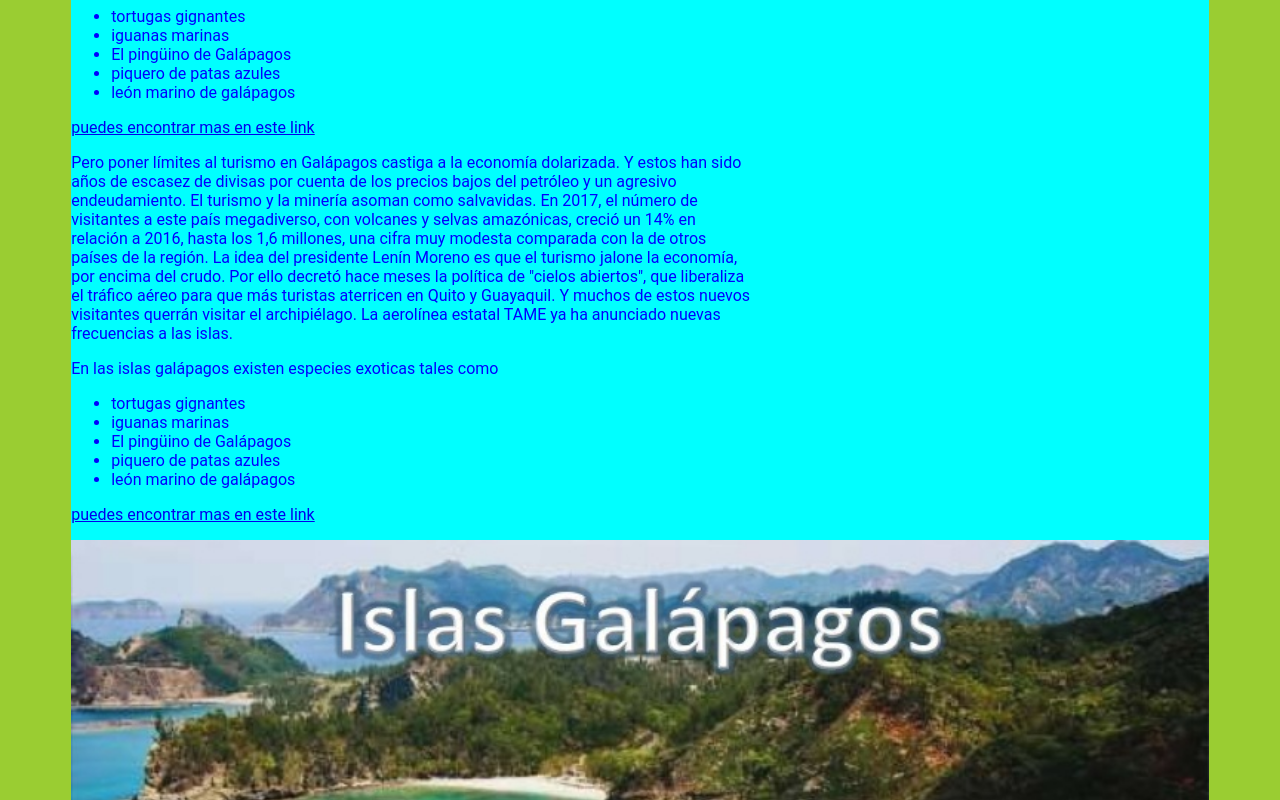
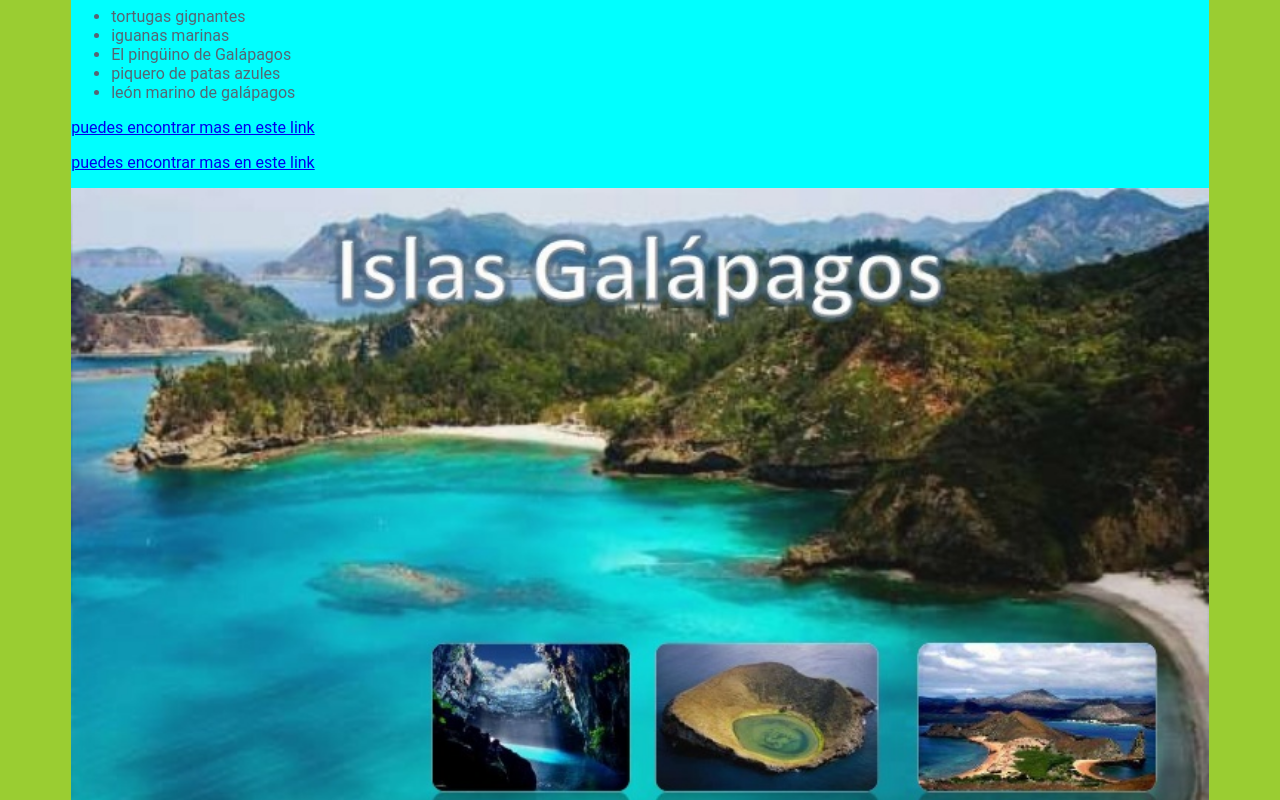
Before and after one commit to edbustos223/curso-tajamar-, a plain HTML site: page trabajo curso/03 galapagos/ECUADOR.html in a window 1280 px wide. Shown: the part 2000-2800 px from the top of the page. Drawn offline with Linux system fonts and the light colour scheme; files that its build step writes are made by us from their sources; files whose address does not match are found by name; a web font is replaced by a local one.

Commit message:
cambioz 8 marzo 18

```diff
--- a/trabajo curso/03 galapagos/CSS/style.css
+++ b/trabajo curso/03 galapagos/CSS/style.css
@@ -37,9 +37,12 @@ h2{
 }
 
 body{
-	color: blue;
+	color: #566573  ;
 	font-family: 'Roboto', sans-serif;
-}
+    background-color: yellowgreen;
+    height: 100vh;
+
+    }
 /*margen pilas*/
 
 .contenedor{
@@ -85,10 +88,3 @@ img{
     width: 100%;
 
 }
-
-
-body{
-background-color: yellowgreen;
-height: 100vh;
-
-}
--- a/trabajo curso/03 galapagos/ECUADOR.html
+++ b/trabajo curso/03 galapagos/ECUADOR.html
@@ -135,24 +135,6 @@
                         <p><a href="http://viajesostenible.wordpress.com/2013/07/23/5-criaturas-unicas-de-las-galapagos/">puedes encontrar mas en este link</a></p>
 
 
-                       <p>Pero poner límites al turismo en Galápagos castiga a la economía dolarizada.
-
-                       Y estos han sido años de escasez de divisas por cuenta de los precios bajos del petróleo y un agresivo endeudamiento. El turismo y la minería asoman como salvavidas.
-
-                       En 2017, el número de visitantes a este país megadiverso, con volcanes y selvas amazónicas, creció un 14% en relación a 2016, hasta los 1,6 millones, una cifra muy modesta comparada con la de otros países de la región.
-                       La idea del presidente Lenín Moreno es que el turismo jalone la economía, por encima del crudo.
-
-                       Por ello decretó hace meses la política de "cielos abiertos", que liberaliza el tráfico aéreo para que más turistas aterricen en Quito y Guayaquil.
-                       Y muchos de estos nuevos visitantes querrán visitar el archipiélago. La aerolínea estatal TAME ya ha anunciado nuevas frecuencias a las islas.
-                        </p>
-
-                <aside><p>En las islas galápagos existen especies exoticas tales como</p>
-                     <ul>
-                     <li>tortugas gignantes </li>
-                     <li>iguanas marinas</li>
-                     <li>El pingüino de Galápagos</li>
-                     <li>piquero de patas azules</li>
-                     <li>león marino de galápagos</li>
 
                 </ul></aside>
 
```
Also changed, not shown: trabajo curso/8 Imagenes/float.html (+8 -2 lines).
